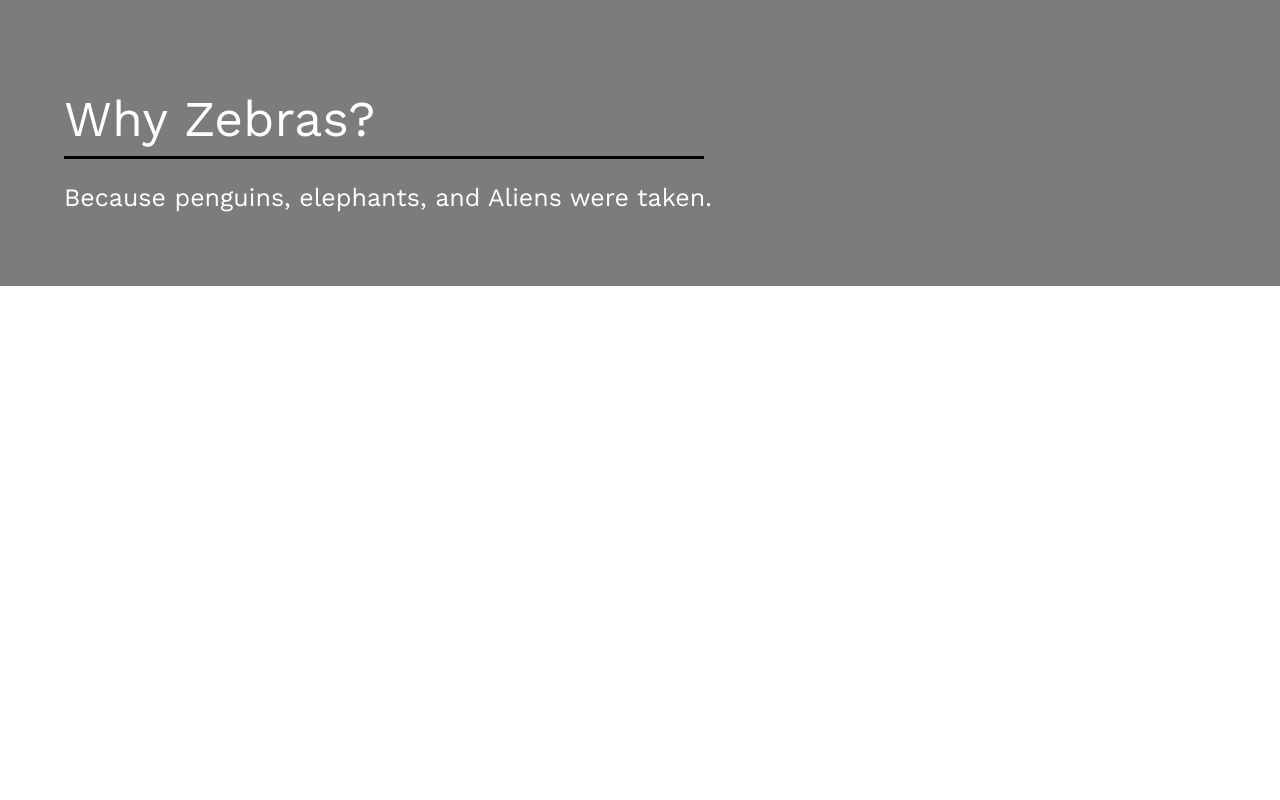
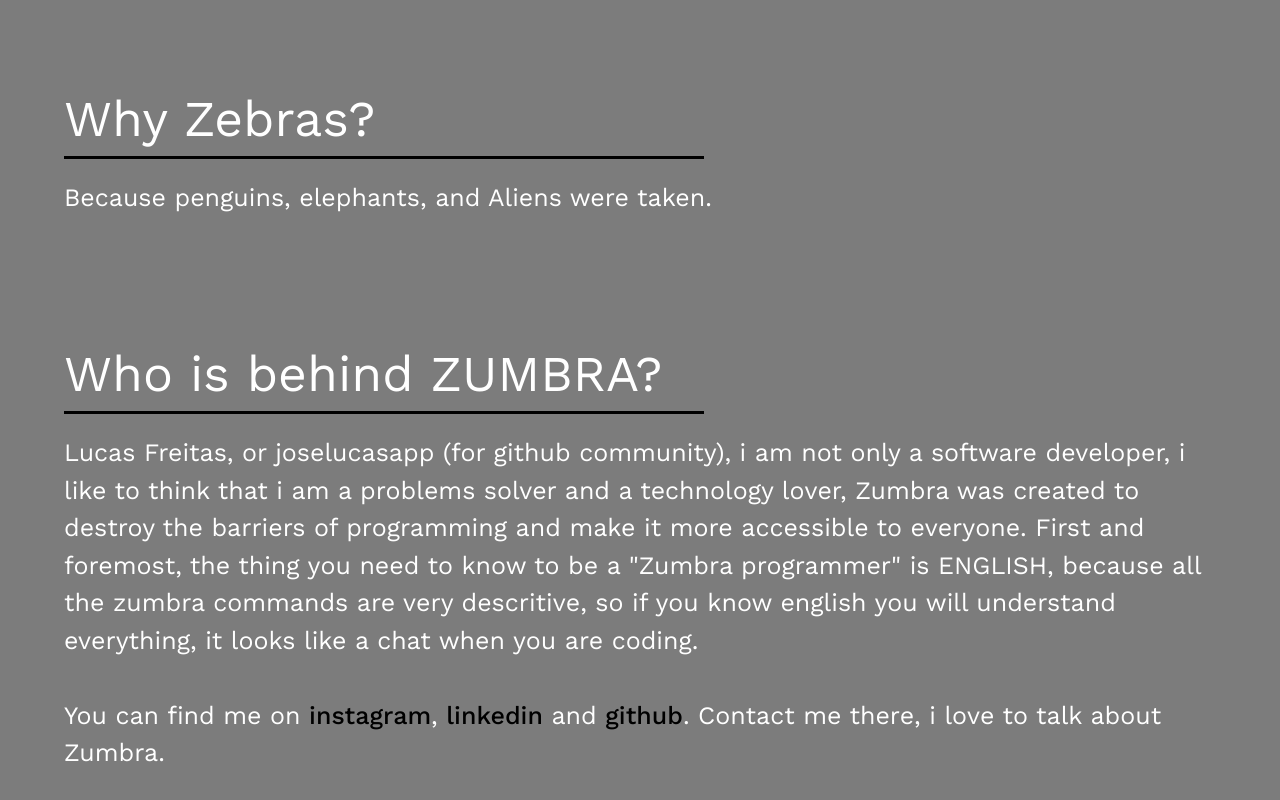
Before and after one commit to JoseLucasapp/zumbra-web, a React (Vite) app: page /about in a window 1280 px wide. Shown: the part 1577-2377 px from the top of the page. Before the commit the page ends 1863 px from the top, so only its background shows below. Built offline with nearby package versions, Linux system fonts and the light colour scheme; a web font is replaced by a local one.

Commit message:
feat: updates

```diff
--- a/src/pages/about/index.tsx
+++ b/src/pages/about/index.tsx
@@ -88,6 +88,17 @@
                 </p>
             </div>
 
+            <div className="aboutText">
+                <p className='title'>Who is behind ZUMBRA?</p>
+                <p className='text'>
+                    Lucas Freitas, or joselucasapp (for github community), i am not only a software developer, i like to think that i am a problems solver and a technology lover, Zumbra was created to
+                    destroy the barriers of programming and make it more accessible to everyone. First and foremost, the thing you need to know to be a "Zumbra programmer" is ENGLISH, because all the zumbra commands are very descritive, so if you know english you will understand everything, it looks like a chat when you are coding.
+
+                    <br /><br />
+                    You can find me on <a href='https://www.instagram.com/jlucasgf' target='_blank'>instagram</a>, <a href='https://www.linkedin.com/in/jlgf524150/'>linkedin</a> and <a href="https://github.com/JoseLucasapp">github</a>. Contact me there, i love to talk about Zumbra.
+                </p>
+            </div>
+
             {
                 isMenuOpen && (
                     <nav>
--- a/src/pages/about/style.css
+++ b/src/pages/about/style.css
@@ -74,6 +74,14 @@
 
 .aboutText .text span {
     color: var(--second-color);
+}
+
+.aboutText .text a {
+    color: var(--second-color);
+}
+
+.aboutText .text a:hover {
+    text-decoration: underline;
 }
 
 @media screen and (max-width: 800px) {
--- a/src/pages/docs/docs.tsx
+++ b/src/pages/docs/docs.tsx
@@ -681,4 +681,29 @@
     ]
 }
 
-export const docsData = () => [installation, basics, inputAndOutput, strings, types, math, conditionals, loops, arrays, dicts, functions, messaging, extras, http]
+const build = {
+    "title": "Building Zumbra apps",
+    "description": "Ok, you ended your zumbra app, now you want to deploy it? Here's how you can build a zumbra app :",
+    "content": [
+        {
+            "title": "Build a zumbra app using the Zumbra CLI",
+            "data": [
+                {
+                    "code": "zumbra build 'path-to-your-zumbra-app-file'"
+                },
+                {
+                    "text": "Using the prompt you can build a zumbra app using the Zumbra CLI. Just copy the path to the zumbra app file and press enter."
+                },
+
+                {
+                    "code": "/build \n    └── go.mod \n    └── main.go \n    └── go.sum \n    └── zumbra-app"
+                },
+                {
+                    "text": "This will create a new folder called `build` with the compiled code, ready to be deployed."
+                },
+            ]
+        }
+    ],
+}
+
+export const docsData = () => [installation, basics, inputAndOutput, strings, types, math, conditionals, loops, arrays, dicts, functions, messaging, extras, http, build]
```
